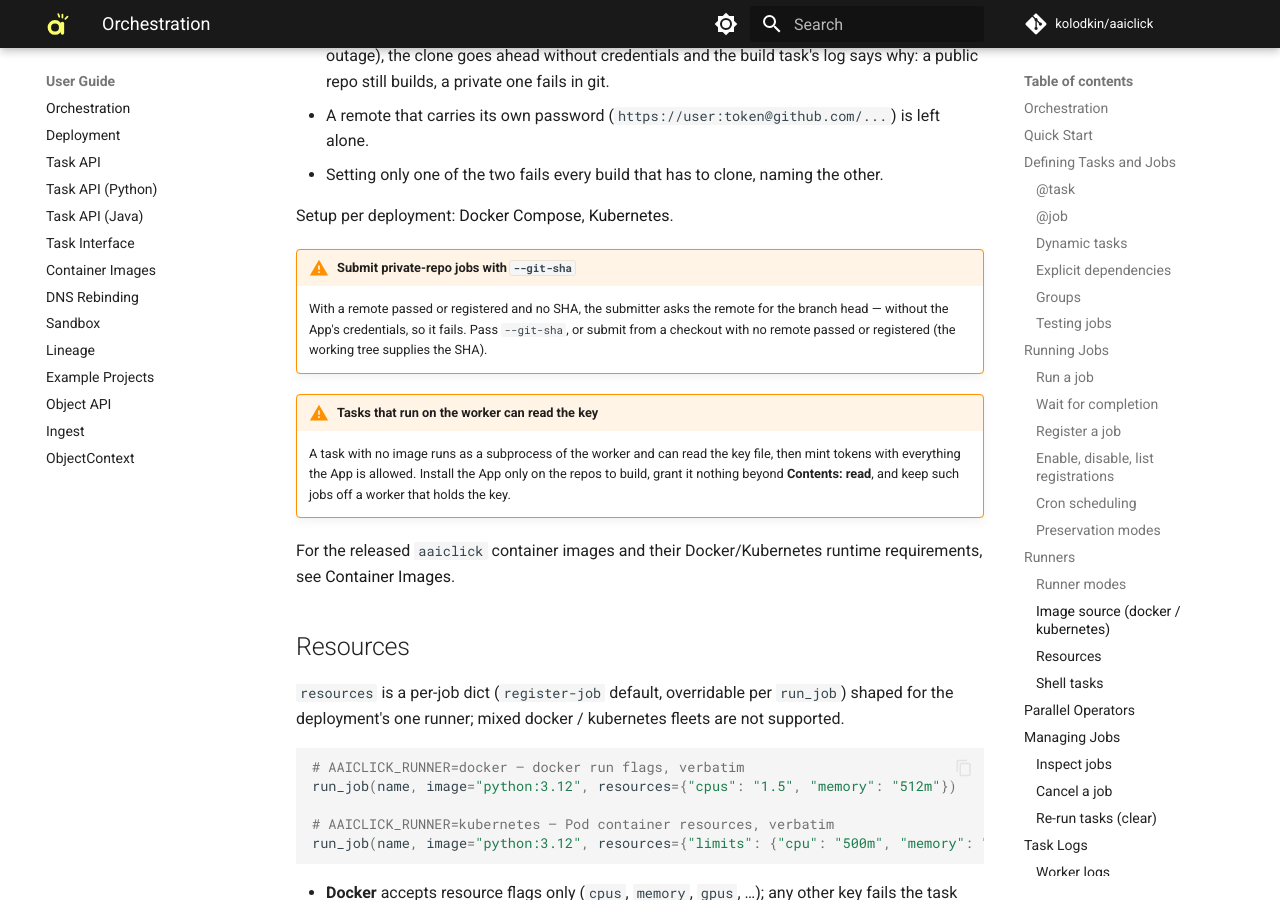
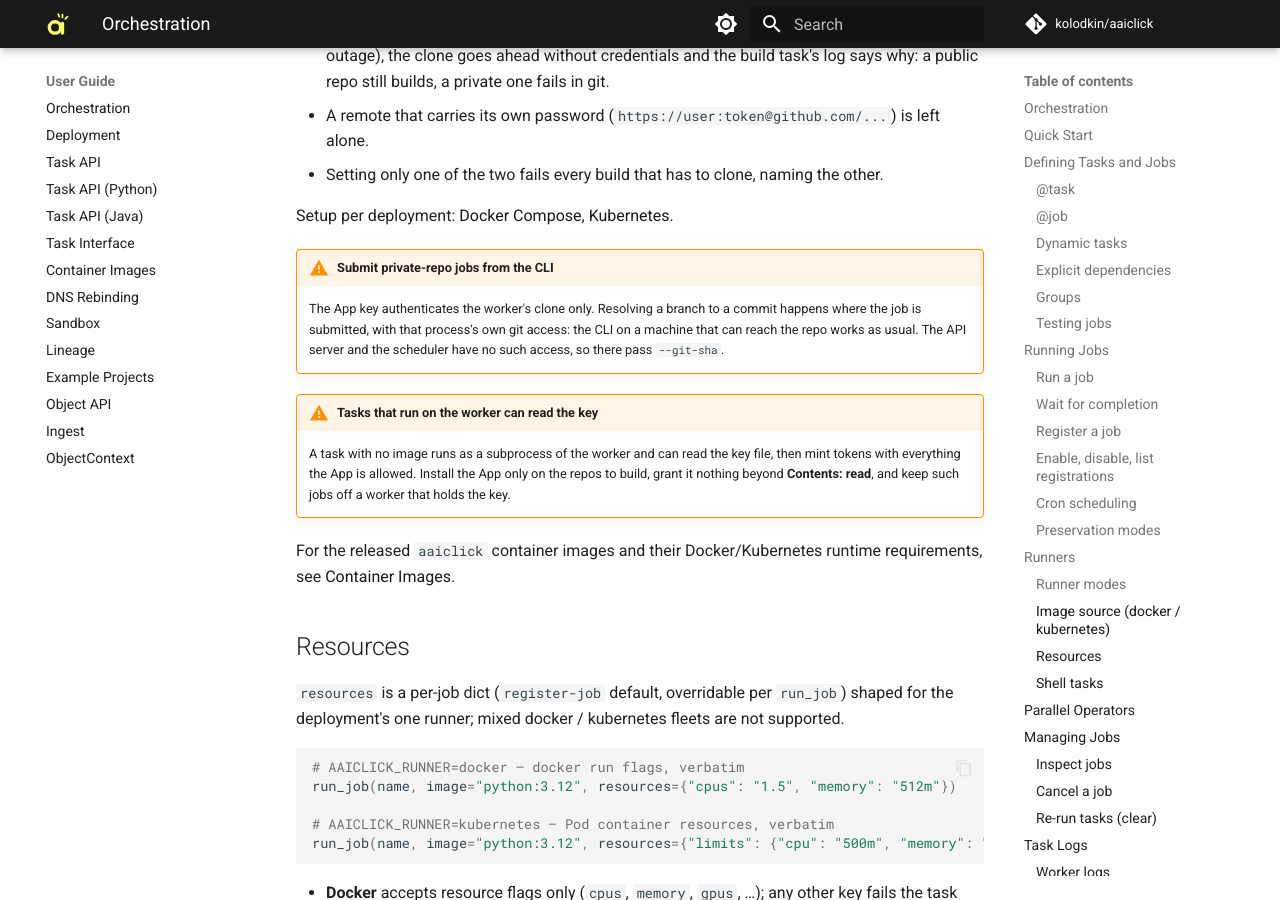
Before and after one commit to kolodkin/aaiclick, an MkDocs documentation site: the page built from docs/user_guide/orchestration.md, in a window 1280 px wide and 900 px high, scrolled down 8081 px. Built offline with MkDocs 1.6.1 and Material for MkDocs 9.7.7, drawn with Linux system fonts in a browser that asks for light colours; comment, search, counter and statistics services are not loaded.

Commit message:
docs: record who authenticates where for private-repo builds
Co-Authored-By: Claude Fable 5.2 <noreply@anthropic.com>
Claude-Session: https://claude.ai/code/session_01LcC1uBi4a8CeBsJqfLov4w

```diff
--- a/docs/user_guide/orchestration.md
+++ b/docs/user_guide/orchestration.md
@@ -397,11 +397,12 @@ clone authenticates on its own:
 Setup per deployment: [Docker Compose](deployment.md#docker-compose-mode),
 [Kubernetes](deployment.md#kubernetes-mode).
 
-!!! warning "Submit private-repo jobs with `--git-sha`"
-    With a remote passed or registered and no SHA, the submitter asks the
-    remote for the branch head — without the App's credentials, so it fails.
-    Pass `--git-sha`, or submit from a checkout with no remote passed or
-    registered (the working tree supplies the SHA).
+!!! warning "Submit private-repo jobs from the CLI"
+    The App key authenticates the worker's clone only. Resolving a branch to
+    a commit happens where the job is submitted, with that process's own git
+    access: the CLI on a machine that can reach the repo works as usual. The
+    API server and the scheduler have no such access, so there pass
+    `--git-sha`.
 
 !!! warning "Tasks that run on the worker can read the key"
     A task with no image runs as a subprocess of the worker and can read the
```
Also changed, not shown: docs/designs/orchestration.md (+11 -0 lines).
